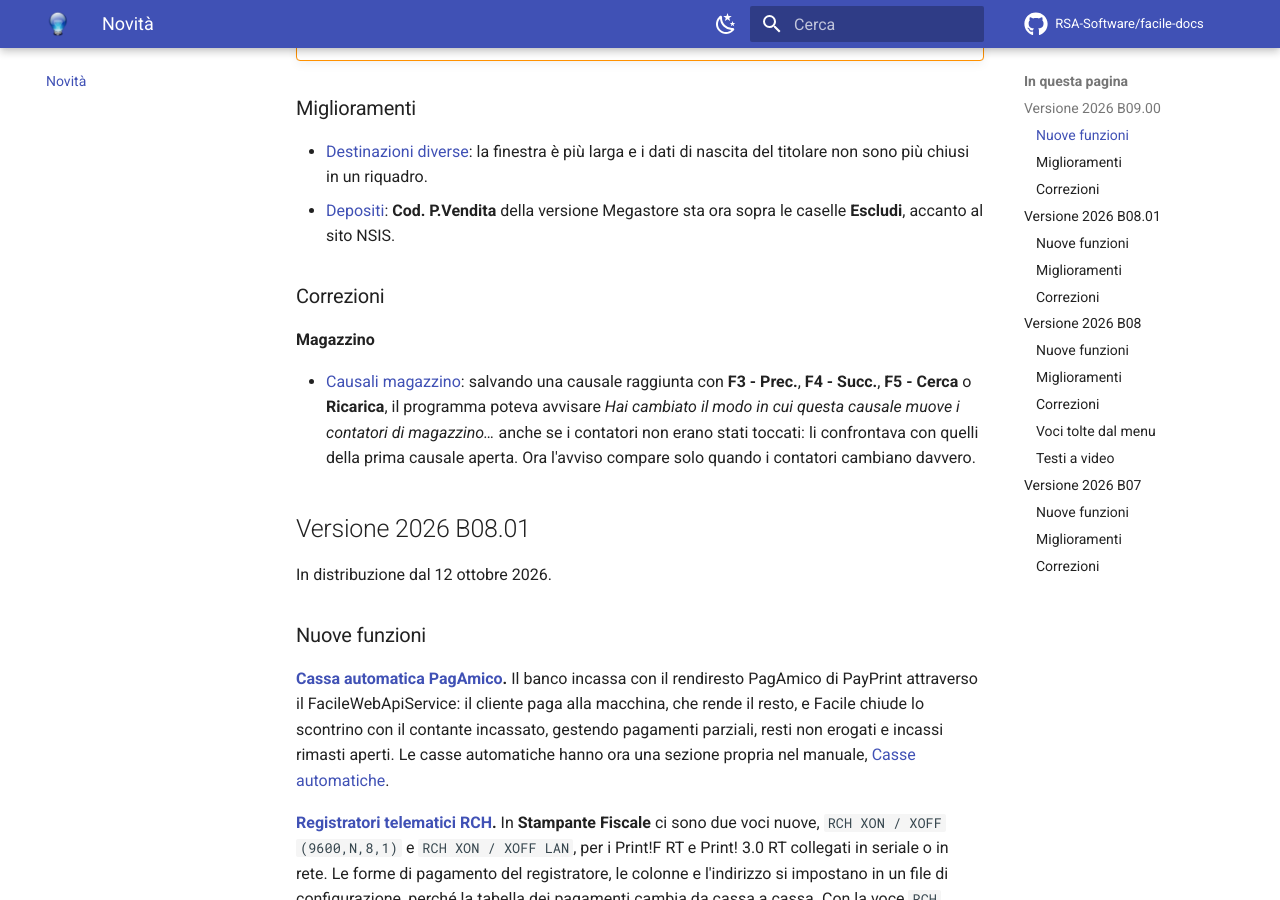
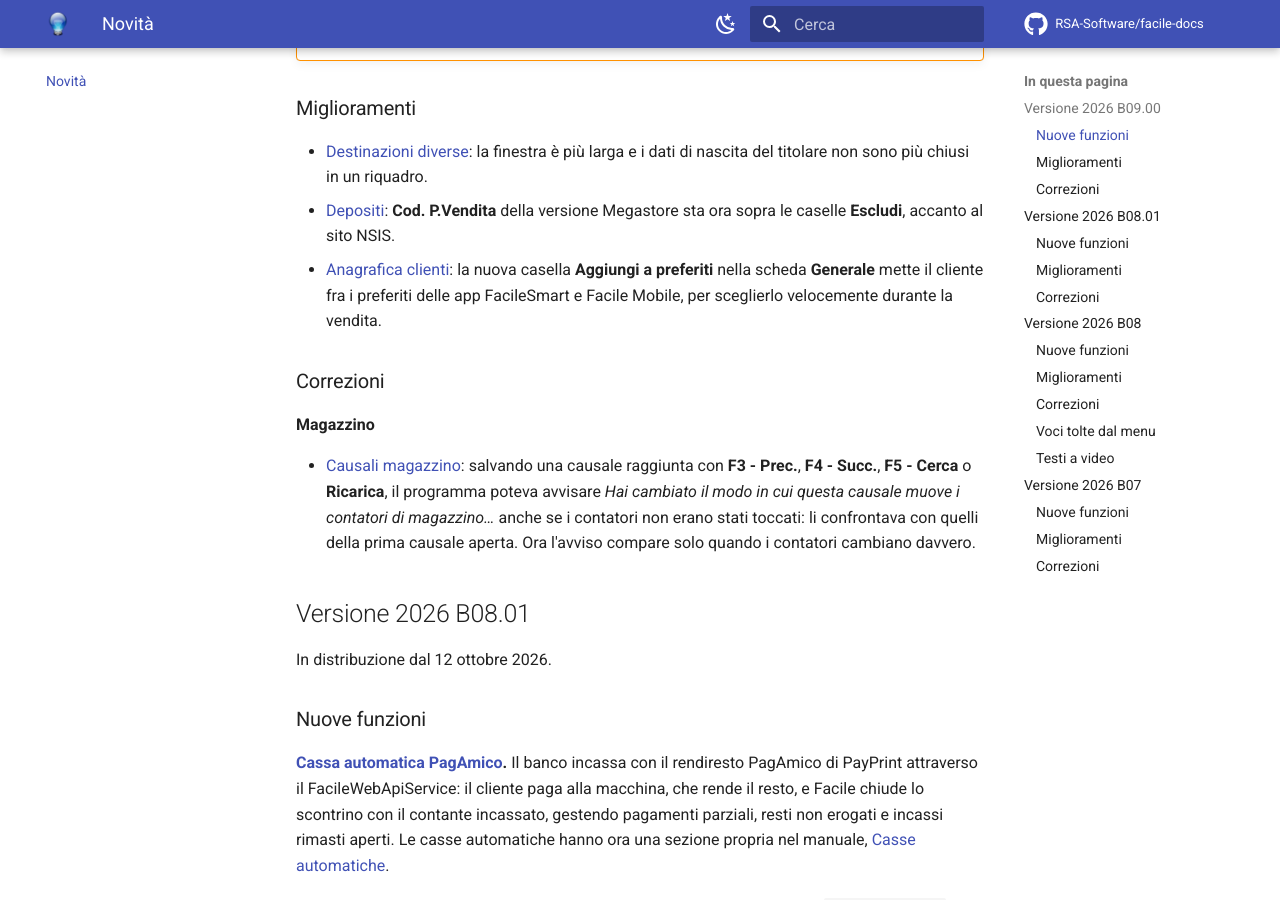
Before and after one commit to RSA-Software/facile-docs, an MkDocs documentation site: the page built from docs/novita/index.md, in a window 1280 px wide and 900 px high, scrolled down 1731 px. Built offline with MkDocs 1.6.1 and Material for MkDocs 9.7.7, drawn with Linux system fonts in a browser that asks for light colours; comment, search, counter and statistics services are not loaded.

Commit message:
Anagrafica clienti: casella «Aggiungi a preferiti» (B09.00)
- scheda Generale: riga del campo, a cosa serve per FacileSmart e Facile Mobile
- Novità B09.00, Miglioramenti: la casella nuova
- schermata rifatta con la casella; striscia delle schede presa dalla
  schermata standard precedente (la Debug aveva FACILECRM acceso)

Co-Authored-By: Claude Opus 5.5 (1M context) <noreply@anthropic.com>

```diff
--- a/docs/moduli/anagrafiche/anagrafica-clienti.md
+++ b/docs/moduli/anagrafiche/anagrafica-clienti.md
@@ -151,6 +151,7 @@ Il programma richiede sempre e comunque **Codice** e **Rag. Sociale 1/Cognome**.
 | Listino Vendita | | Listino applicato nei documenti di vendita. | Da 1 a 3 |
 | Listino Trasfert | | Listino applicato ai trasferimenti. | Da 1 a 3 |
 | Livello | | Il gruppo di clienti a cui questo appartiene per le promozioni: una promozione riservata a un livello si applica solo ai clienti che hanno **quel** numero. Nella versione Studio il campo non compare. | da 0 a 100; `0` = nessun livello |
+| Aggiungi a preferiti | | Mette il cliente fra i preferiti delle app FacileSmart e Facile Mobile, che durante la vendita permettono di sceglierlo velocemente fra i soli clienti preferiti. In Facile non cambia nulla. Su Facile Mobile la scelta arriva con il successivo **Genera Dati per Facile Mobile**. | Casella |
 | Riferimento | | Persona o ufficio da contattare presso il cliente. | Fino a 50 caratteri |
 | Sito Web | | Sito internet del cliente. | Fino a 80 caratteri, in minuscolo |
 
--- a/docs/novita/index.md
+++ b/docs/novita/index.md
@@ -88,6 +88,10 @@ DDT emessi senza nota del fornitore.
 - [Depositi](../moduli/magazzino/depositi.md): **Cod. P.Vendita** della
   versione Megastore sta ora sopra le caselle **Escludi**, accanto al sito
   NSIS.
+- [Anagrafica clienti](../moduli/anagrafiche/anagrafica-clienti.md): la nuova
+  casella **Aggiungi a preferiti** nella scheda **Generale** mette il cliente
+  fra i preferiti delle app FacileSmart e Facile Mobile, per sceglierlo
+  velocemente durante la vendita.
 
 ### Correzioni
 
```
Also changed, not shown: docs/assets/img/anagrafiche/anagrafica-clienti.png.
